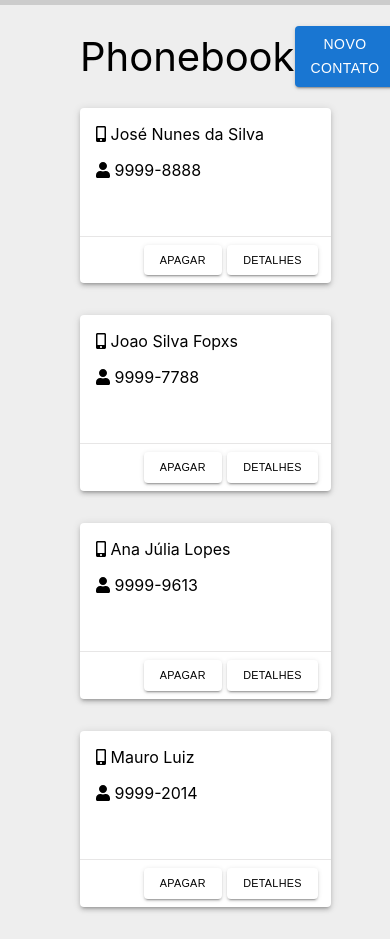
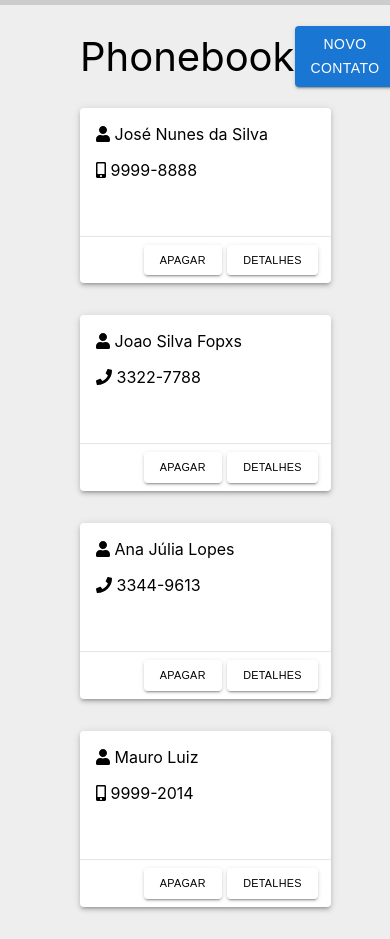
Before and after one commit to Sena32/unipe-phonebook, a React (Create React App) app: page / in a window 390 px wide. Built offline with nearby package versions, Linux system fonts and the light colour scheme.

Commit message:
feat: adicionando Phone component para verificar se é um telefone residencial ou celular

```diff
--- a/src/components/phoneItem/index.js
+++ b/src/components/phoneItem/index.js
@@ -1,16 +1,21 @@
 import React from 'react'
 import { FontAwesomeIcon } from '@fortawesome/react-fontawesome'
-import { faMobileAlt, faUser } from '@fortawesome/free-solid-svg-icons'
+import { faMobileAlt, faUser, faPhone } from '@fortawesome/free-solid-svg-icons'
 import { Card, CardContent, CardAction } from '../cards'
 import './phoneItem.css'
 
-const PhoneItem = ({ name, phone }) => (
+const Phone = ({ type }) => {
+  if(type === 'Residencial') return <FontAwesomeIcon icon={faPhone} />
+  else return <FontAwesomeIcon icon={faMobileAlt} />
+}
+
+const PhoneItem = ({ name, phone, phoneType }) => (
   <div className="phoneContainer">
     <Card>
       <CardContent>
         <ul className="phoneItem">
-          <li><FontAwesomeIcon icon={faMobileAlt} /> {name} </li>
-          <li><FontAwesomeIcon icon={faUser} /> {phone}</li>
+          <li><FontAwesomeIcon icon={faUser} /> {name} </li>
+          <li><Phone type={phoneType} /> {phone}</li>
         </ul>
       </CardContent>
       <CardAction>
--- a/src/containers/phonebook/index.js
+++ b/src/containers/phonebook/index.js
@@ -6,20 +6,23 @@ const phoneBook = [
   {
     name: "José Nunes da Silva",
     phoneNumber: "9999-8888",
+    phoneType: "Celular",
     email: "zezin@gmail.com",
     nickName: "Zezin",
     id: 1
   },
   {
     name: "Joao Silva Fopxs",
-    phoneNumber: "9999-7788",
+    phoneNumber: "3322-7788",
+    phoneType: "Residencial",
     email: "fopxs@gmail.com",
     nickName: "Fopxs",
     id: 2
   },
   {
     name: "Ana Júlia Lopes",
-    phoneNumber: "9999-9613",
+    phoneNumber: "3344-9613",
+    phoneType: "Residencial",
     email: "Anaju@gmail.com",
     nickName: "Anaju",
     id: 3
@@ -27,6 +30,7 @@ const phoneBook = [
   {
     name: "Mauro Luiz",
     phoneNumber: "9999-2014",
+    phoneType: "Celular",
     email: "Maurin@gmail.com",
     nickName: "Maurin",
     id: 4
@@ -43,9 +47,9 @@ class Phonebook extends Component {
           </div>
         </header>
         <div className="container">
-          {phoneBook.map(phone => (
-            <div key={phone.id}>
-              <PhoneItem name={phone.name} phone={phone.phoneNumber} />
+          {phoneBook.map(({name, phoneNumber, phoneType, id}) => (
+            <div key={id}>
+              <PhoneItem name={name} phone={phoneNumber} phoneType={phoneType} />
             </div>
           ))}
 
```
